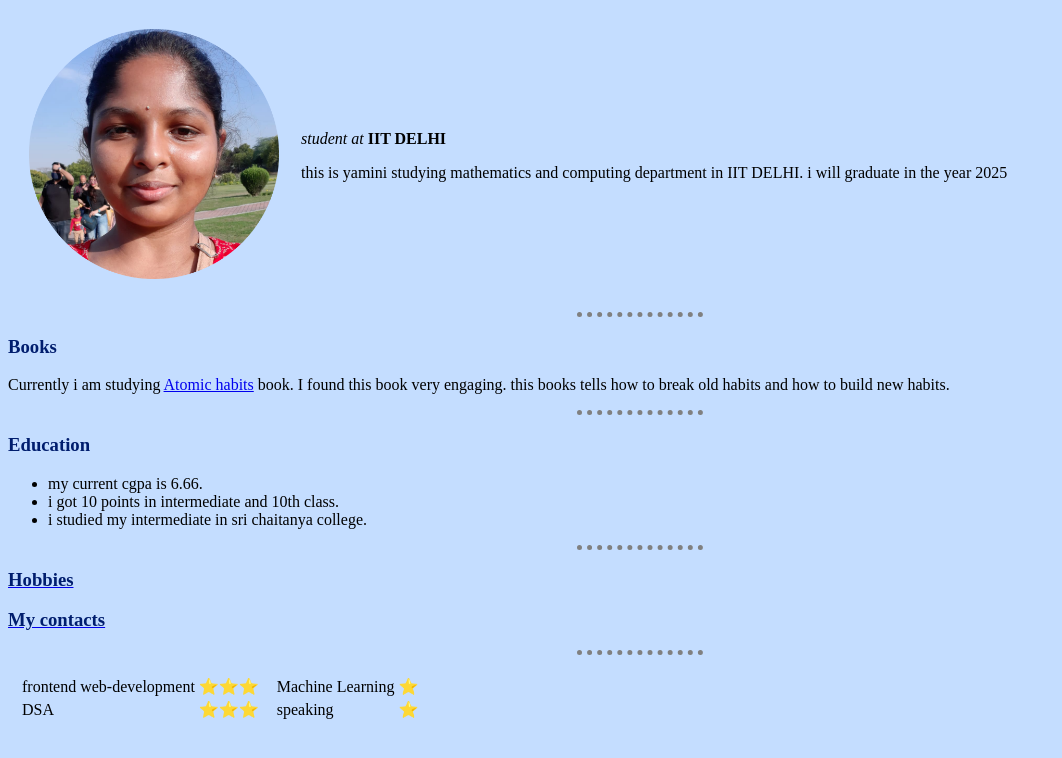
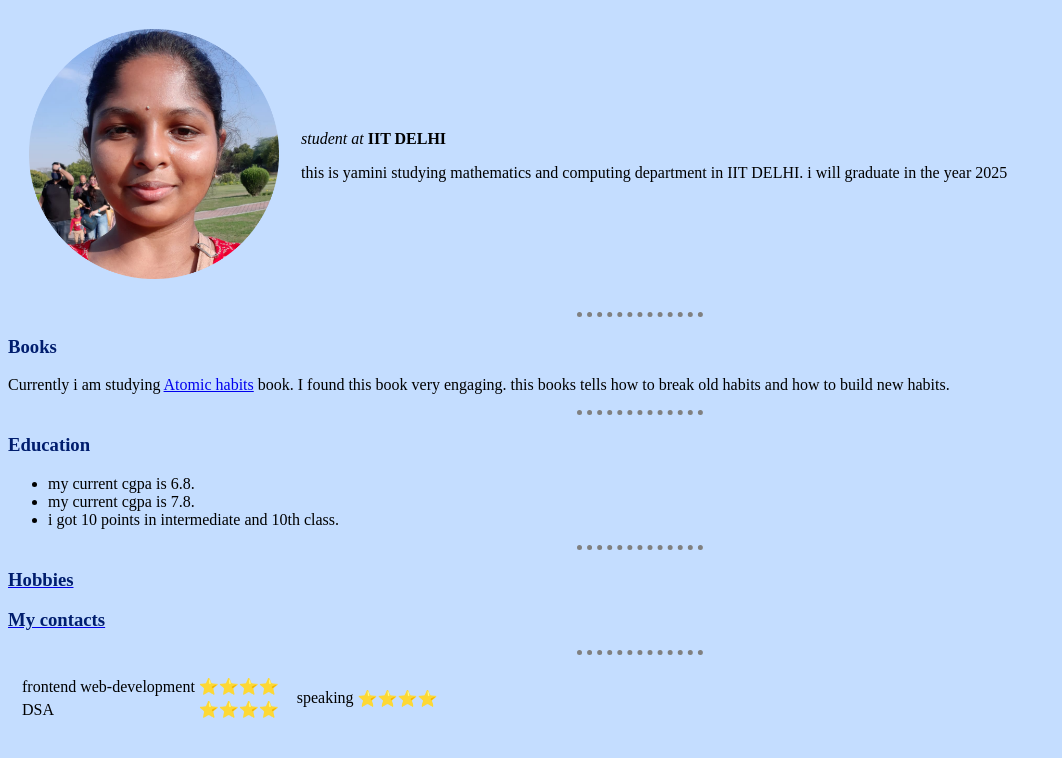
Before and after one commit to yaminikl/cv, a plain HTML site: page index.html in a window 1280 px wide. Shown: the whole page, without its empty margins (0-1062 px from the left). Drawn offline with Linux system fonts and the light colour scheme.

Commit message:
Update index.html

```diff
--- a/index.html
+++ b/index.html
@@ -24,9 +24,9 @@
 <hr>
 <h3><strong>Education</strong></h3>
 <ul>
-    <li>my current cgpa is 6.66.</li>
+    <li>my current cgpa is 6.8.</li>
+    <li>my current cgpa is 7.8.</li>
     <li>i got 10 points in intermediate and 10th class.</li>
-    <li>i studied my intermediate in sri chaitanya college.</li>
 </ul>
 <hr>
 <a href="hobbies.html"><h3><strong>Hobbies</strong></h3></a>
@@ -39,23 +39,19 @@
             <table>
                 <tr>
                     <td>frontend web-development</td>
-                    <td>⭐⭐⭐</td>
+                    <td>⭐⭐⭐⭐</td>
                 </tr>
                 <tr>
                     <td>DSA</td>
-                    <td>⭐⭐⭐</td>
+                    <td>⭐⭐⭐⭐</td>
                 </tr>
             </table>
         </td>
         <td>
             <table>
                 <tr>
-                    <td>Machine Learning</td>
-                    <td>⭐</td>
-                </tr>
-                <tr>
                     <td>speaking</td>
-                    <td>⭐</td>
+                    <td>⭐⭐⭐⭐</td>
                 </tr>
             </table>
         </td>
```
